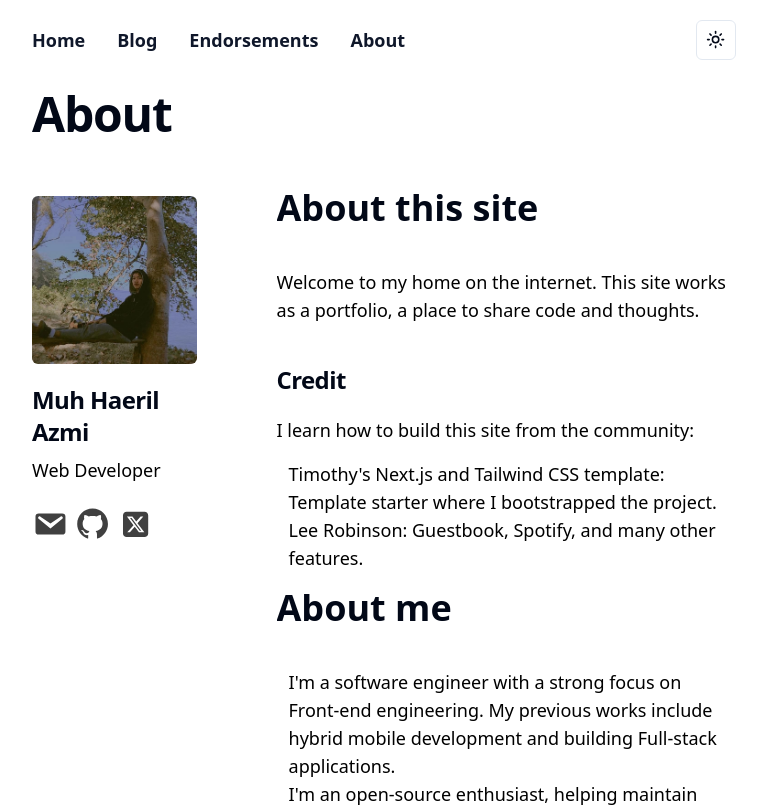
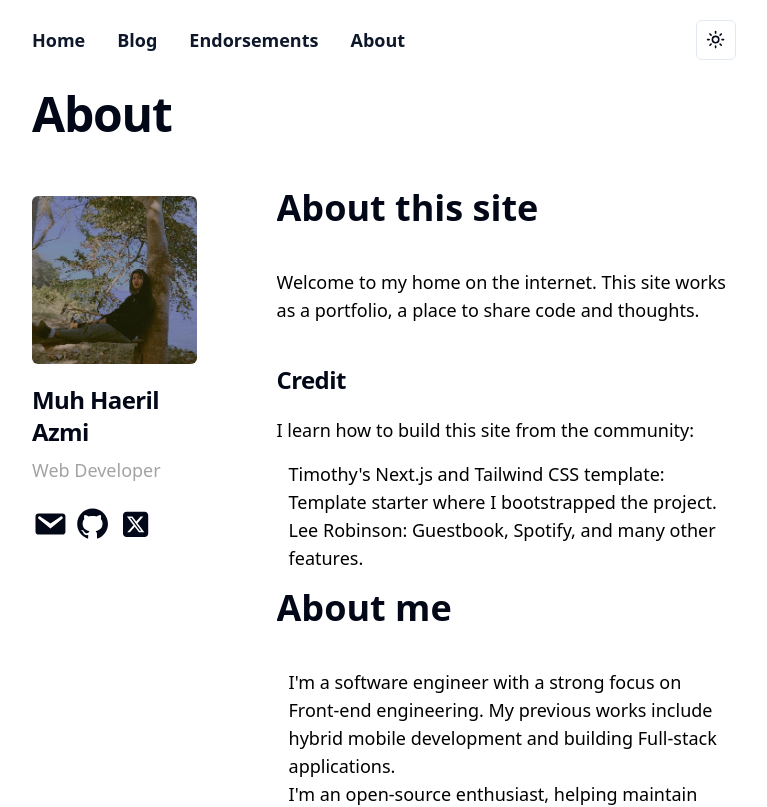
Before and after one commit to izmahaerill/profile.me, a Next.js app: page /about in a window 1280 px wide. Shown: the top 807 px of the page, without its empty margins (256-1023 px from the left). Built offline with nearby package versions, Linux system fonts and the light colour scheme.

Commit message:
changes page about

```diff
--- a/public/icons/email.jsx
+++ b/public/icons/email.jsx
@@ -8,11 +8,10 @@ export default function Email() {
         width="2.2em"
         height="2.5em"
         viewBox="0 0 20 20"
+        className="text-[#404040] dark:text-white"
+        fill="currentColor"
       >
-        <path
-          fill="#404040"
-          d="M3.87 4h13.25C18.37 4 19 4.59 19 5.79v8.42c0 1.19-.63 1.79-1.88 1.79H3.87c-1.25 0-1.88-.6-1.88-1.79V5.79c0-1.2.63-1.79 1.88-1.79m6.62 8.6l6.74-5.53c.24-.2.43-.66.13-1.07c-.29-.41-.82-.42-1.17-.17l-5.7 3.86L4.8 5.83c-.35-.25-.88-.24-1.17.17c-.3.41-.11.87.13 1.07z"
-        />
+        <path d="M3.87 4h13.25C18.37 4 19 4.59 19 5.79v8.42c0 1.19-.63 1.79-1.88 1.79H3.87c-1.25 0-1.88-.6-1.88-1.79V5.79c0-1.2.63-1.79 1.88-1.79m6.62 8.6l6.74-5.53c.24-.2.43-.66.13-1.07c-.29-.41-.82-.42-1.17-.17l-5.7 3.86L4.8 5.83c-.35-.25-.88-.24-1.17.17c-.3.41-.11.87.13 1.07z" />
       </svg>
     </>
   );
--- a/public/icons/github.jsx
+++ b/public/icons/github.jsx
@@ -8,11 +8,10 @@ export default function Github() {
         width="2.2em"
         height="2.2em"
         viewBox="0 0 1024 1024"
+        className="text-[#404040] dark:text-white"
+        fill="currentColor"
       >
-        <path
-          fill="#404040"
-          d="M511.6 76.3C264.3 76.2 64 276.4 64 523.5C64 718.9 189.3 885 363.8 946c23.5 5.9 19.9-10.8 19.9-22.2v-77.5c-135.7 15.9-141.2-73.9-150.3-88.9C215 726 171.5 718 184.5 703c30.9-15.9 62.4 4 98.9 57.9c26.4 39.1 77.9 32.5 104 26c5.7-23.5 17.9-44.5 34.7-60.8c-140.6-25.2-199.2-111-199.2-213c0-49.5 16.3-95 48.3-131.7c-20.4-60.5 1.9-112.3 4.9-120c58.1-5.2 118.5 41.6 123.2 45.3c33-8.9 70.7-13.6 112.9-13.6c42.4 0 80.2 4.9 113.5 13.9c11.3-8.6 67.3-48.8 121.3-43.9c2.9 7.7 24.7 58.3 5.5 118c32.4 36.8 48.9 82.7 48.9 132.3c0 102.2-59 188.1-200 212.9a127.5 127.5 0 0 1 38.1 91v112.5c.8 9 0 17.9 15 17.9c177.1-59.7 304.6-227 304.6-424.1c0-247.2-200.4-447.3-447.5-447.3"
-        />
+        <path d="M511.6 76.3C264.3 76.2 64 276.4 64 523.5C64 718.9 189.3 885 363.8 946c23.5 5.9 19.9-10.8 19.9-22.2v-77.5c-135.7 15.9-141.2-73.9-150.3-88.9C215 726 171.5 718 184.5 703c30.9-15.9 62.4 4 98.9 57.9c26.4 39.1 77.9 32.5 104 26c5.7-23.5 17.9-44.5 34.7-60.8c-140.6-25.2-199.2-111-199.2-213c0-49.5 16.3-95 48.3-131.7c-20.4-60.5 1.9-112.3 4.9-120c58.1-5.2 118.5 41.6 123.2 45.3c33-8.9 70.7-13.6 112.9-13.6c42.4 0 80.2 4.9 113.5 13.9c11.3-8.6 67.3-48.8 121.3-43.9c2.9 7.7 24.7 58.3 5.5 118c32.4 36.8 48.9 82.7 48.9 132.3c0 102.2-59 188.1-200 212.9a127.5 127.5 0 0 1 38.1 91v112.5c.8 9 0 17.9 15 17.9c177.1-59.7 304.6-227 304.6-424.1c0-247.2-200.4-447.3-447.5-447.3" />
       </svg>
     </>
   );
--- a/public/icons/twitter.jsx
+++ b/public/icons/twitter.jsx
@@ -8,11 +8,10 @@ export default function Twitter() {
         width="2.2em"
         height="1.8em"
         viewBox="0 0 448 512"
+        className="text-[#404040] dark:text-white"
+        fill="currentColor"
       >
-        <path
-          fill="#404040"
-          d="M64 32C28.7 32 0 60.7 0 96v320c0 35.3 28.7 64 64 64h320c35.3 0 64-28.7 64-64V96c0-35.3-28.7-64-64-64zm297.1 84L257.3 234.6L379.4 396h-95.6L209 298.1L123.3 396H75.8l111-126.9L69.7 116h98l67.7 89.5l78.2-89.5zm-37.8 251.6L153.4 142.9h-28.3l171.8 224.7h26.3z"
-        />
+        <path d="M64 32C28.7 32 0 60.7 0 96v320c0 35.3 28.7 64 64 64h320c35.3 0 64-28.7 64-64V96c0-35.3-28.7-64-64-64zm297.1 84L257.3 234.6L379.4 396h-95.6L209 298.1L123.3 396H75.8l111-126.9L69.7 116h98l67.7 89.5l78.2-89.5zm-37.8 251.6L153.4 142.9h-28.3l171.8 224.7h26.3z" />
       </svg>
     </>
   );
--- a/src/components/navigation/index.jsx
+++ b/src/components/navigation/index.jsx
@@ -25,7 +25,7 @@ export default function Index() {
     <header
       id="navigation"
       className={`flex flex-col justify-center fixed w-full ${
-        scrolled ? "border-b border-secondary" : ""
+        scrolled ? "border-b-0.5 border-[#262626]" : ""
       } `}
     >
       <nav
--- a/src/pages/about/index.jsx
+++ b/src/pages/about/index.jsx
@@ -6,6 +6,7 @@ import Github from "../../../public/icons/github";
 import Twitter from "../../../public/icons/twitter";
 import Headingyears from "@/components/micro/Headingyears";
 import Footer from "@/components/footer";
+import Link from "next/link";
 
 export default function Index() {
   return (
@@ -31,11 +32,19 @@ export default function Index() {
                 <h2 className="text-2xl font-bold leading-8 tracking-tight">
                   Muh Haeril Azmi
                 </h2>
-                <h3 className="font-normal text-lg text-black dark:text-white">
+                <h3 className="font-medium text-lg text-secondary dark:text-secondary">
                   Web Developer
                 </h3>
                 <div className="flex items-center gap-2 mt-3">
-                  <Email /> <Github /> <Twitter />
+                  <Link href={"mazmi6525@gmail.com"}>
+                    <Email />
+                  </Link>
+                  <Link href={"https://github.com/izmahaerill"}>
+                    <Github />
+                  </Link>
+                  <Link href={"https://x.com/Azmiiyaa22"}>
+                    <Twitter />
+                  </Link>
                 </div>
               </div>
             </div>
--- a/tailwind.config.js
+++ b/tailwind.config.js
@@ -17,6 +17,9 @@ module.exports = {
       },
     },
     extend: {
+      borderWidth: {
+        0.5: "0.5px",
+      },
       colors: {
         tersier: "#D53F8C",
         border: "hsl(var(--border))",
@@ -28,7 +31,8 @@ module.exports = {
           DEFAULT: "hsl(var(--primary))",
           foreground: "hsl(var(--primary-foreground))",
         },
-        secondary: "#D4D4D4",
+        secondary: "#A3A3A3",
+        // secondary: "#D4D4D4",
         // secondary: {
         //   DEFAULT: "hsl(var(--secondary))",
         //   foreground: "hsl(var(--secondary-foreground))",
```
